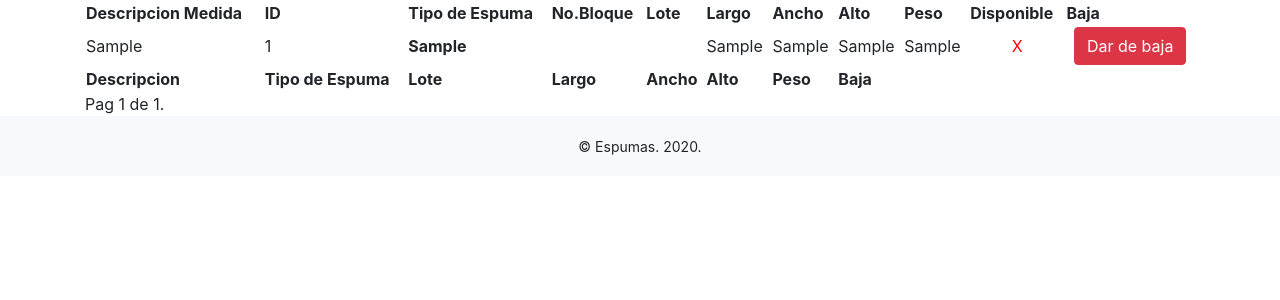
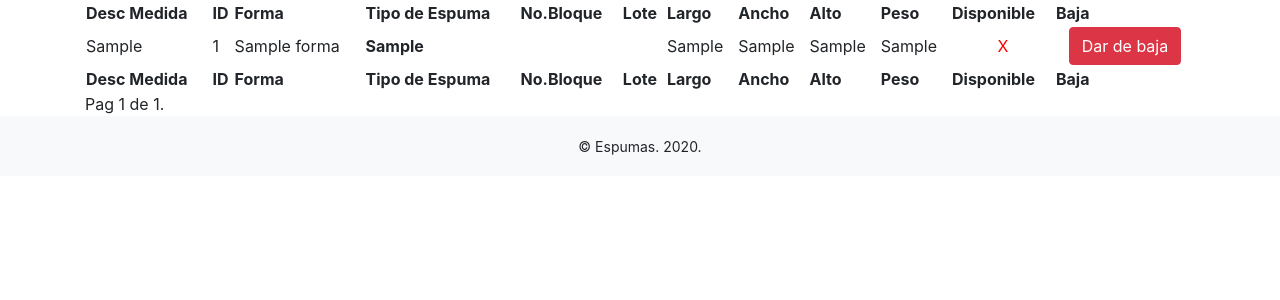
Before and after one commit to Alvarogarcia91/karmaprodv6, a Django app: template corrida/templates/ordenes/ajustador.html in a window 1280 px wide. Shown: the part 129-429 px from the top of the page. Run offline with Django 3.2, Linux system fonts and the light colour scheme; the template is opened without the code that fills it: most values are stand-ins (such as "Sample title", 1, 10 or a date in 2020); some libraries are stand-ins or nearby versions.

Commit message:
added forma on ajustador

```diff
--- a/corrida/templates/ordenes/ajustador.html
+++ b/corrida/templates/ordenes/ajustador.html
@@ -4,8 +4,9 @@
 <table id="example" class="display" style="width:100%">
     <thead>
         <tr>
-            <th>Descripcion Medida</th>
+            <th>Desc Medida</th>
             <th>ID</th>
+            <th>Forma</th>
             <th>Tipo de Espuma</th>
             <th>No.Bloque</th>
             <th>Lote</th>
@@ -23,6 +24,7 @@
         <tr>
             <td>{{bloque.elemento_corrida.bloqueMedidas}} </td>
             <td>{{bloque.id}} </td>
+            <td>{{bloque.elemento_corrida.bloqueMedidas.forma}} </td>
             <td > <b> {{bloque.elemento_corrida.bloqueMedidas.tipo_de_espuma.tipo_de_espuma}} </b></td>
             <td>{{bloque.no_de_bloque}} </td>
             <td>{{bloque.elemento_corrida.lote.no_de_lote}} </td>
@@ -41,15 +43,18 @@
     </tbody>
     <tfoot>
         <tr>
-            <th>Descripcion</th>
+            <th>Desc Medida</th>
+            <th>ID</th>
+            <th>Forma</th>
             <th>Tipo de Espuma</th>
+            <th>No.Bloque</th>
             <th>Lote</th>
             <th>Largo</th>
             <th>Ancho</th>
             <th>Alto</th>
             <th>Peso</th>
+            <th>Disponible</th>
             <th>Baja</th>
-
         </tr>
     </tfoot>
 </table>
```
Also changed, not shown: corrida/templates/ordenes/ajustador_infinito.html (+7 -1 lines).
